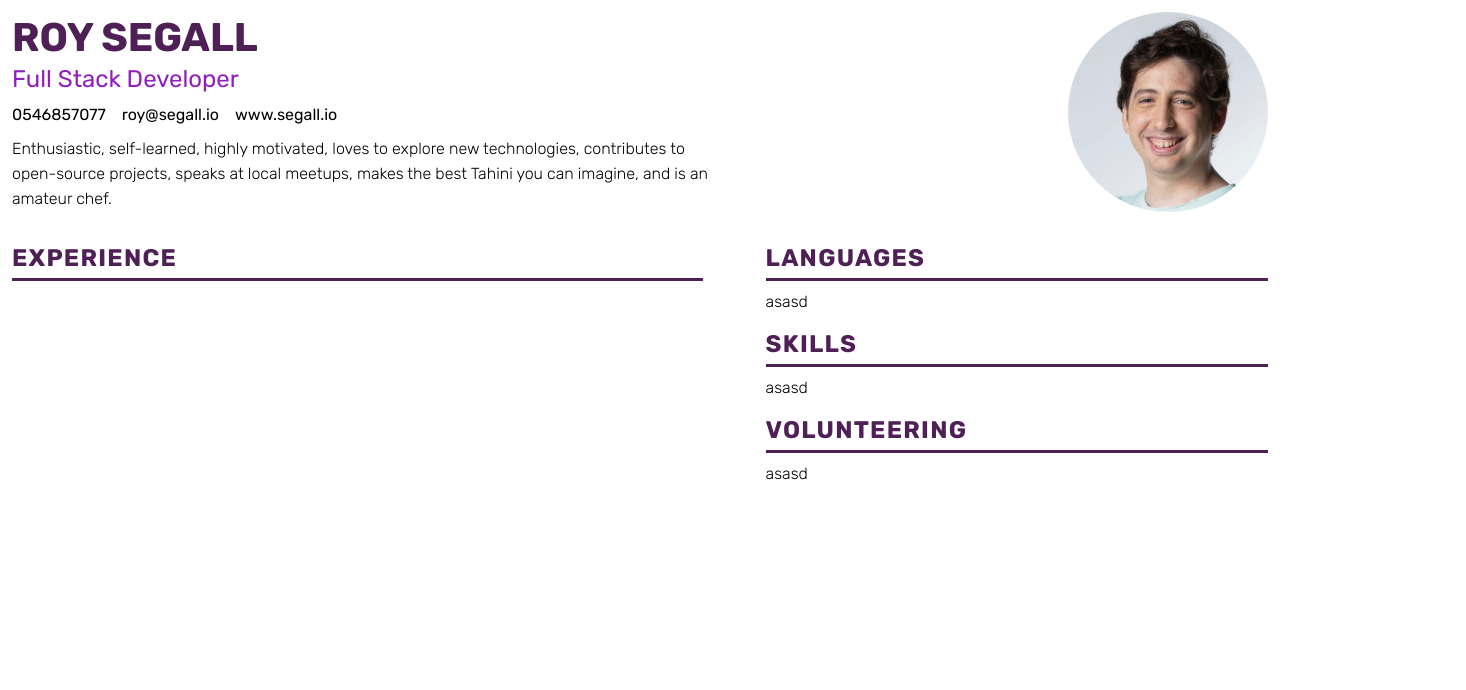
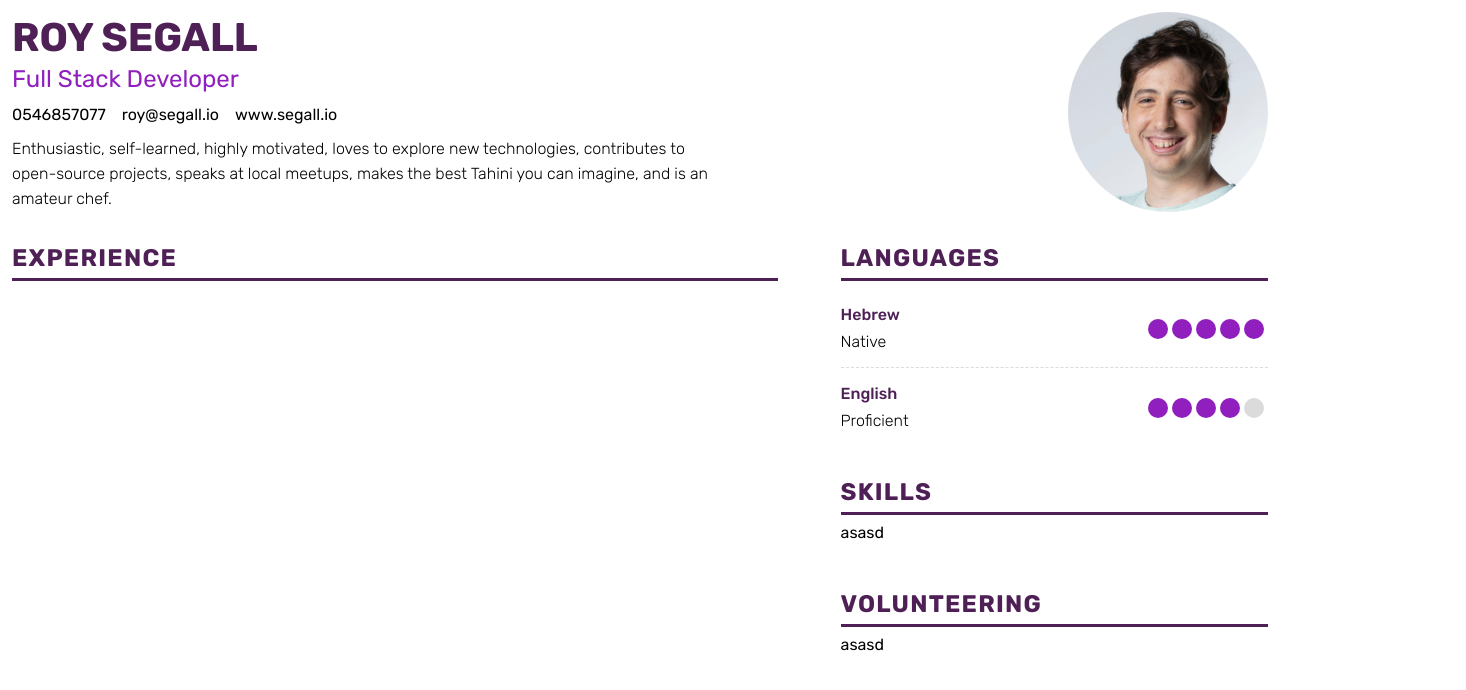
Before and after one commit to RoySegall/cv, a React (Vite) app: page / in a window 1280 px wide. Shown: the top 690 px of the page, 1466 px wide, since content can reach past the window. Built offline with nearby package versions, Linux system fonts and the light colour scheme.

Commit message:
Dont with languages

```diff
--- a/src/App.css
+++ b/src/App.css
@@ -6,6 +6,7 @@
 
   --lightPurple: #901fbd;
   --darkPurple: #4e2056;
+  --gray: #dbdbdb;
 }
 
 * {
--- a/src/Components/Header/header.css
+++ b/src/Components/Header/header.css
@@ -39,7 +39,7 @@ ul li {
     padding-right: 1em;
 }
 
-p {
+header p {
     font-weight: 200;
     width: 700px;
     line-height: 25px;
--- a/src/Components/Skills/Skills.tsx
+++ b/src/Components/Skills/Skills.tsx
@@ -11,11 +11,27 @@ function Block({title, children}: {title: string, children: ReactNode}) {
     </div>
 }
 
+function Language({language, level, rate}: {language: string, level: string, rate: number}) {
+    return <div id='language'>
+        <div id='description'>
+            <span className='name'>{language}</span>
+            <span className='level'>{level}</span>
+        </div>
+
+        <ul>
+            {Array.from({length: 5}).map((_, i) => <li key={i} className={i + 1 > rate ? 'off' : ''}>&nbsp;</li>)}
+        </ul>
+
+    </div>
+}
+
 export function Skills() {
     return <div id='skills'>
 
         <Block title={'Languages'}>
-            asasd
+            <Language language='Hebrew' level='Native' rate={5} />
+            <span id='spacer'></span>
+            <Language language='English' level='Proficient' rate={4} />
         </Block>
 
         <Block title={'Skills'}>
--- a/src/Components/Skills/skills.css
+++ b/src/Components/Skills/skills.css
@@ -7,9 +7,44 @@
 }
 
 #block {
-    padding-bottom: 1em;
+    padding-bottom: 3em;
 }
 
 #block p {
     padding-top: .5em;
 }
+
+#language {
+    display: flex;
+    justify-content: space-between;
+    align-items: flex-end;
+    padding-top: 1em;
+}
+
+#description .name {
+    font-weight: 500;
+    padding-bottom: .5em;
+    color: var(--darkPurple)
+}
+
+#description .level {
+    font-weight: 200;
+}
+
+#language ul li {
+    background: var(--lightPurple);
+    border-radius: 50%;
+    margin-right: .25em;
+    height: 1.25em;
+}
+
+#language ul li.off {
+    background: var(--gray);
+}
+
+#spacer {
+    padding-top: .5em;
+    padding-bottom: .5em;
+    display: block;
+    border-bottom: 1px dashed var(--gray);
+}
```
